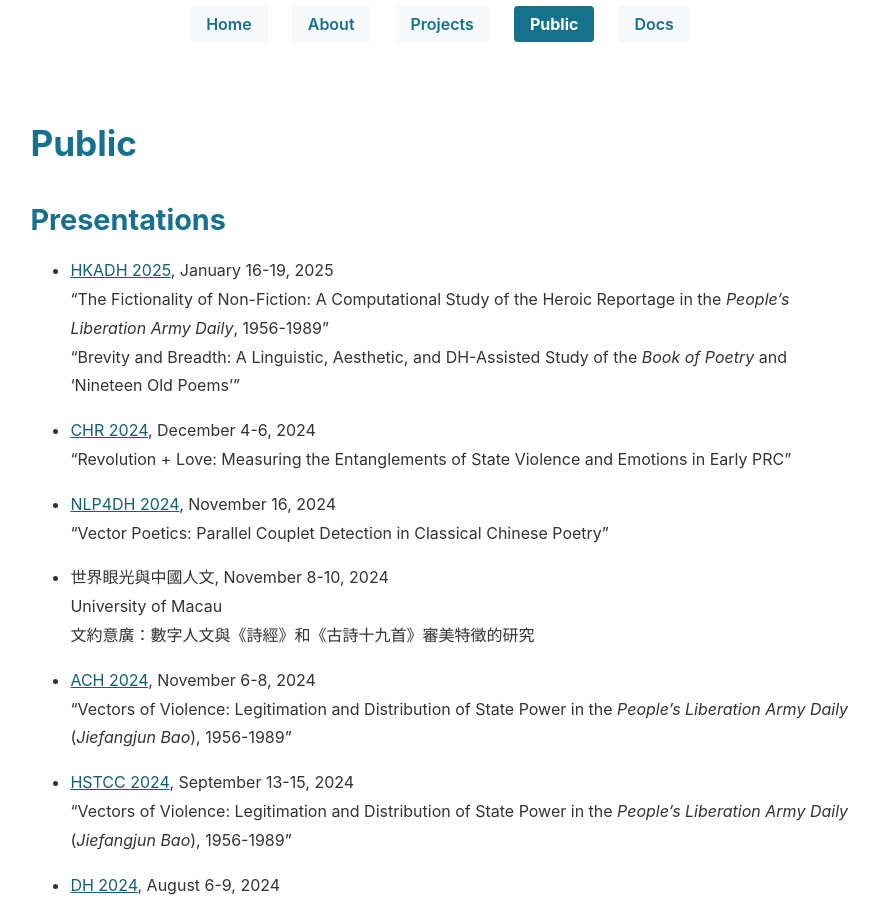
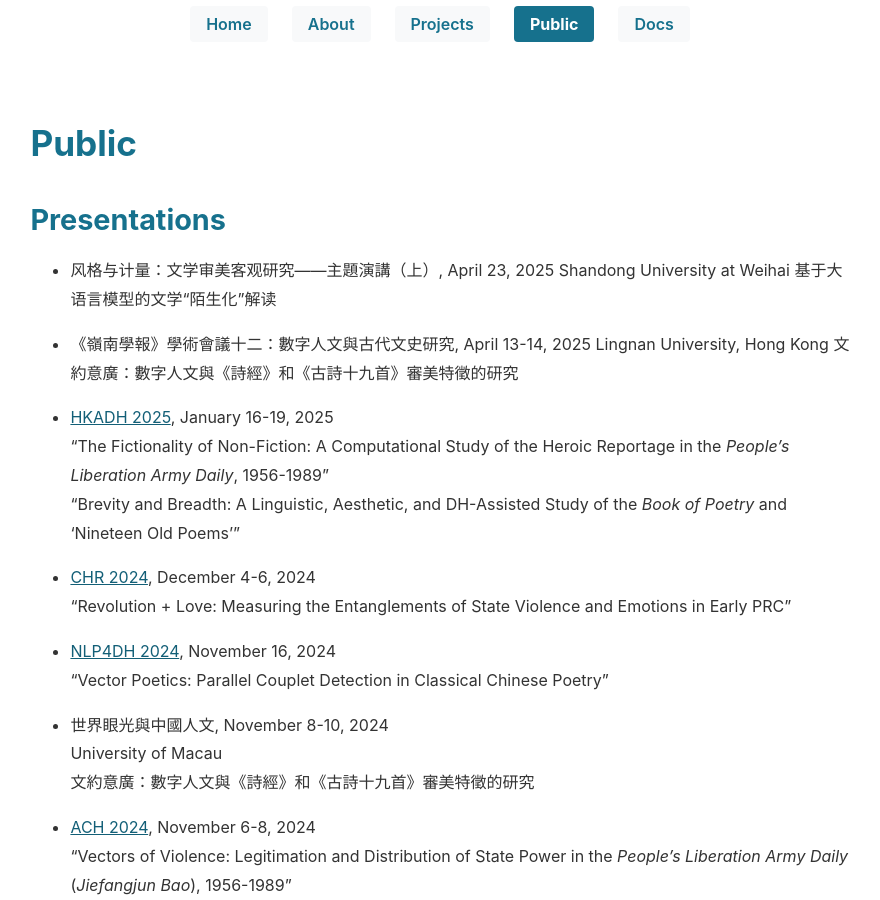
Before and after one commit to mcjkurz/qhchina, a Jekyll site: the page built from docs/public/index.md, in a window 1280 px wide and 900 px high, scrolled down 479 px. Shown: the whole window, without its empty margins (200-1080 px from the left). Built offline with Jekyll 4.4.1, drawn with Linux system fonts in a browser that asks for light colours.

Commit message:
updates to webpage

```diff
--- a/docs/public/index.md
+++ b/docs/public/index.md
@@ -7,6 +7,14 @@ permalink: /public/
 # Public
 
 ## Presentations
+
+- 风格与计量：文学审美客观研究——主題演講（上）, April 23, 2025
+  Shandong University at Weihai
+  基于大语言模型的文学“陌生化”解读
+
+- 《嶺南學報》學術會議十二：數字人文與古代文史研究, April 13-14, 2025
+  Lingnan University, Hong Kong
+  文約意廣：數字人文與《詩經》和《古詩十九首》審美特徵的研究
 
 - [HKADH 2025](https://2025.hkadh.org/cfp/), January 16-19, 2025
   "The Fictionality of Non-Fiction: A Computational Study of the Heroic Reportage in the _People's Liberation Army Daily_, 1956-1989"
```
